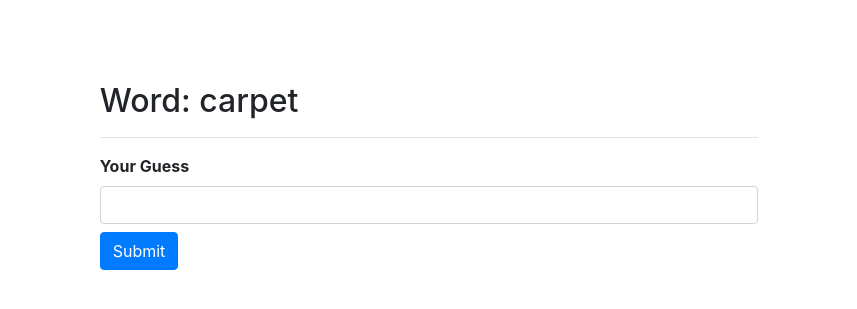
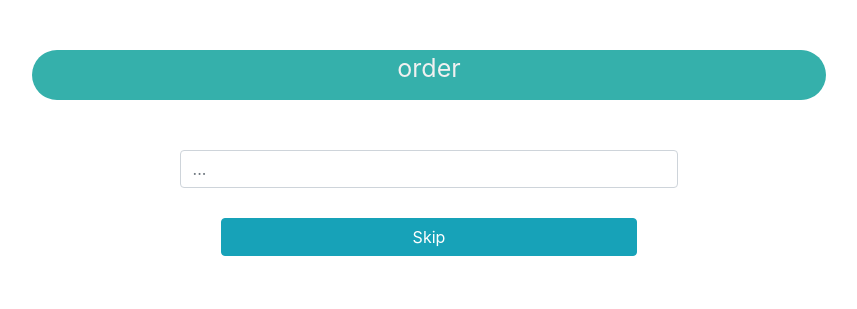
Before and after one commit to selamet/i-dont-speak-english, a Flask app: page /word_exercise in a window 1280 px wide. Shown: the part 56-365 px from the top of the page, without its empty margins (211-1068 px from the left). Run offline with Flask 2, Linux system fonts and the light colour scheme; parts of the project's set-up code (start-up, migrations or seed data) failed here and were passed over; some libraries are stand-ins or nearby versions.

Commit message:
removed word_exercise and changed selo_word_exercise to word_exercise

```diff
--- a/app.py
+++ b/app.py
@@ -75,43 +75,6 @@ def logout():
     session.clear()
     return redirect(url_for("home"))
 
-
-@app.route("/word_exercise", methods=['GET', 'POST'])
-def word_exercise_url():
-    form = InputForm()
-    word_dict = word_exercise()
-
-    if request.method == 'GET':
-        word = random.choice(list(word_dict))
-        value = word_dict[word]
-
-        return render_template(
-            "word_exercise.html",
-            word=word,
-            value=value,
-            form=form
-        )
-    else:
-        word = random.choice(list(word_dict))
-        value = word_dict[word]
-        result = request.form
-        result = result['word']
-
-        if result == value:
-            print("Tebrikllerrr")
-            print(result, value)
-        else:
-            print("Olmadı be")
-            print(result, value)
-
-        return render_template(
-            "word_exercise.html",
-            word=word,
-            value=value,
-            form=form
-        )
-
-
 @app.route("/add_post", methods=['GET', 'POST'])
 @login_required
 def add_post():
@@ -183,8 +146,8 @@ def post_update(id):
         return redirect(url_for('home'))
 
 
-@app.route('/selo_word_exercise', methods=['POST', 'GET'])
-def selo_word_exercise():
+@app.route('/word_exercise', methods=['POST', 'GET'])
+def word_exercise():
     value = {
         "word_1": {
             "eng_word": 'order',
@@ -200,4 +163,4 @@ def selo_word_exercise():
         }
     }
 
-    return render_template('word_exercise_selo.html', value=value)
+    return render_template('word_exercise.html', value=value)
--- a/templates/word_exercise.html
+++ b/templates/word_exercise.html
@@ -1,18 +1,96 @@
-{% extends "base.html" %}
-{% from "include/formhelpers.html" import render_field %}
+{% extends 'base.html' %}
+
+{% block ust_icerik %}
+    <script src="https://code.jquery.com/jquery-3.4.1.js"
+            integrity="sha256-WpOohJOqMqqyKL9FccASB9O0KwACQJpFTUBLTYOVvVU=" crossorigin="anonymous"></script>
+    <script type="text/javascript" rel="script">
+
+        var a = JSON.parse('{{ value|tojson|safe }}');
+
+        function change_value(a) {
+            const keys = Object.keys(a);
+            const randIndex = Math.floor(Math.random() * keys.length);
+            const randKey = keys[randIndex];
+            const name = a[randKey];
+            return name
+        }
+
+        var value = change_value(a);
+
+
+        $(document).ready(function () {
+            $this = $(this);
+            var word = value.eng_word;
+            var tr_word = value.turk_word;
+
+            $this.find('#value').html(word);
+            $('.tebrikler ').hide();
+
+            $('.girilen').on('keyup', function (e) {
+                e.preventDefault();
+                var girilen = $this.find('.girilen').val();
+
+                if (tr_word.includes(girilen)) {
+
+                    $('.tebrikler').show();
+
+                    var delayInMilliseconds = 1000;
+
+                    setTimeout(function () {
+                        var new_word = change_value(a);
+                        $this.find('#value').html(new_word.eng_word);
+                        word = new_word.eng_word;
+                        tr_word = new_word.turk_word;
+
+                        $('.girilen').val('');
+                        $('.tebrikler ').hide();
+
+                    }, delayInMilliseconds);
+
+
+                }
+            });
+            $('.skip').on('click', function (e) {
+                e.preventDefault();
+                var new_word = change_value(a);
+                $this.find('#value').html(new_word.eng_word);
+                word = new_word.eng_word;
+                tr_word = new_word.turk_word;
+
+                $('.girilen').val('');
+            })
+
+
+        });
+
+
+    </script>
+
+
+{% endblock %}
+
+
 
 {% block icerik %}
 
-    <div style="margin: 10%;">
+    <div class="col-12">
+        <div style=" background: #35b0ab; border-radius:25px;  height: 50px; text-align: center; margin-top: 50px; "
+             class="offset-lg-0 info">
 
-        <h2>Word: {{ word }}</h2>
-        <hr>
+            <span style="font-size: 25px; margin-top:15px; color: #f0f0f0;" id="value"> </span>
 
-        {{ csrf_token }}
-        <form method="POST">
-            {{ render_field(form.word, class="form-control") }}
-            <button type="submit" class="btn btn-primary">Submit</button>
-        </form>
+        </div>
+        <div style="margin-top:50px;" class=" col-lg-8 offset-lg-2 ">
+            <input placeholder="..." class="col-lg-12 girilen form-control " type="text">
+
+            <button style="margin-top:30px;" class="skip btn btn-info btn-block  col-lg-10 offset-lg-1"> Skip</button>
+        </div>
+
+
+        <div style="text-align: center; margin-top: 100px;" class="">
+            <p class="text-success tebrikler"> Tebrikler doğru bildiniz. </p>
+        </div>
+
     </div>
 
 {% endblock %}
```
Also changed, not shown: templates/word_exercise_selo.html (deleted, +0 -96 lines).
